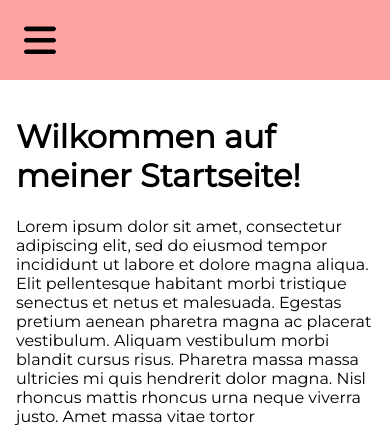
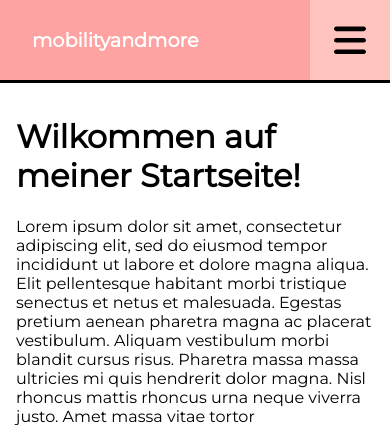
Before and after one commit to MasterTK575/mobilityandmore, a Flask app: page / in a window 390 px wide. Shown: the top 425 px of the page. Run offline with Flask 2, Linux system fonts and the light colour scheme.

Commit message:
Finish mobile navbar

```diff
--- a/notes.txt
+++ b/notes.txt
@@ -1,3 +1,4 @@
 TODO:
-1. finish mobile navbar
-2. make navbar left scrollable (in case of small-ish screens)
+1. make navbar left scrollable (in case of small-ish screens) / or remove icons
+2. make different pages
+3. make the contact form work
--- a/static/styles.css
+++ b/static/styles.css
@@ -24,7 +24,7 @@ body::-webkit-scrollbar-track {
 }
 
 body::-webkit-scrollbar-thumb {
-    background: var(--bg-primary);
+    background: var(--bg-secondary);
 }
 
 main {
@@ -106,41 +106,96 @@ main {
     transform: rotate(-180deg);
 }
 
-.responsive {
+.mobile {
     display: none;
 }
 
 /* Small screens */
 @media only screen and (max-width: 600px) {
+    /* Fix Navbar to the top */
     .navbar {
         top: 0;
         width: 100vw;
         height: 5rem;
     }
-
-    .logo {
-        display: none;
-    }
-
-    .navbar-nav {
-        flex-direction: row;
-    }
-
-    .nav-link {
-        justify-content: center;
-    }
-
-    .nav-item {
-        display: none;
-    }
-    .responsive {
-        display: flex;
-    }
-
     main {
         margin-left: 0;
         margin-top: 5rem;
     }
+    /* Style the new mobile navbar */
+    .mobile {
+        list-style: none;
+        padding: 0;
+        margin: 0;
+        display: flex;
+        flex-direction: row;
+        align-items: center;
+        justify-content: space-between;
+        height: 100%;
+        border-style: none none solid;
+        border-width: 3px;
+        border-color: var(--text-primary);
+
+    }
+    .mobile-item {
+        height: 100%;
+        transition: 150ms ease;
+    }
+    .mobile-item:hover {
+        background: var(--bg-secondary);
+    }
+    .mobile-item:hover .mobile-link{
+        color: white;
+    }
+    .mobile-link {
+        text-decoration: none;
+        display: flex;
+        align-items: center;
+        height: 5rem;
+        color: var(--text-primary);
+    }
+    .mobile-link svg {
+        min-width: 2rem;
+        margin: 0 1.5rem;
+    }
+    .brand {
+        width: 100%;
+        font-weight: bold;
+        font-size: 1.2rem;
+        padding-left: 2rem;
+        text-align: center;
+    }
+
+
+    /* Style the drop-down menu */
+    .logo {
+        display: none;
+    }
+    .navbar-nav {
+        display: none;
+        padding-top: 0.5rem;
+        height: 18.5rem;
+        background: var(--bg-primary);
+
+    }
+    .nav-link {
+        justify-content: center;
+        height: 3rem;
+    }
+    .nav-link svg {
+        display: none;
+    }
+    .nav-link .link-text {
+        display: block;
+    }
+    .nav-item:last-child {
+        margin-top: 0;
+    }
+    .navbar-nav.active {
+        transition: 300ms ease;
+        display: flex;
+    }
+
 }
 
 /* Large screens */
--- a/templates/layout.html
+++ b/templates/layout.html
@@ -17,6 +17,22 @@
   <body>
     <!--navbar-->
     <nav class="navbar">
+      <ul class="mobile">
+        <li class="mobile-item brand">
+          <a href="#" class="mobile-link">mobilityandmore</a>
+        </li>
+        <li class="mobile-item toggle">
+          <a href="#" class="mobile-link">
+            <svg xmlns="http://www.w3.org/2000/svg" viewBox="0 0 448 512">
+              <!--! Font Awesome Pro 6.2.1 by @fontawesome - https://fontawesome.com License - https://fontawesome.com/license (Commercial License) Copyright 2022 Fonticons, Inc. -->
+              <path
+                d="M0 96C0 78.3 14.3 64 32 64H416c17.7 0 32 14.3 32 32s-14.3 32-32 32H32C14.3 128 0 113.7 0 96zM0 256c0-17.7 14.3-32 32-32H416c17.7 0 32 14.3 32 32s-14.3 32-32 32H32c-17.7 0-32-14.3-32-32zM448 416c0 17.7-14.3 32-32 32H32c-17.7 0-32-14.3-32-32s14.3-32 32-32H416c17.7 0 32 14.3 32 32z"
+              />
+            </svg>
+          </a>
+        </li>
+      </ul>
+
       <ul class="navbar-nav">
         <li class="logo">
           <a href="#" class="nav-link">
@@ -76,7 +92,7 @@
                 d="M96 0C43 0 0 43 0 96V416c0 53 43 96 96 96H544c53 0 96-43 96-96V96c0-53-43-96-96-96H96zM64 96c0-17.7 14.3-32 32-32H544c17.7 0 32 14.3 32 32V416c0 17.7-14.3 32-32 32H96c-17.7 0-32-14.3-32-32V96zm159.8 80c0-26.5-21.5-48-48-48s-48 21.5-48 48s21.5 48 48 48s48-21.5 48-48zM96 309.3c0 14.7 11.9 26.7 26.7 26.7h56.1c8-34.1 32.8-61.7 65.2-73.6c-7.5-4.1-16.2-6.4-25.3-6.4H149.3C119.9 256 96 279.9 96 309.3zM461.2 336h56.1c14.7 0 26.7-11.9 26.7-26.7c0-29.5-23.9-53.3-53.3-53.3H421.3c-9.2 0-17.8 2.3-25.3 6.4c32.4 11.9 57.2 39.5 65.2 73.6zM372 289c-3.9-.7-7.9-1-12-1H280c-4.1 0-8.1 .3-12 1c-26 4.4-47.3 22.7-55.9 47c-2.7 7.5-4.1 15.6-4.1 24c0 13.3 10.7 24 24 24H408c13.3 0 24-10.7 24-24c0-8.4-1.4-16.5-4.1-24c-8.6-24.3-29.9-42.6-55.9-47zM512 176c0-26.5-21.5-48-48-48s-48 21.5-48 48s21.5 48 48 48s48-21.5 48-48zM320 256c35.3 0 64-28.7 64-64s-28.7-64-64-64s-64 28.7-64 64s28.7 64 64 64z"
               />
             </svg>
-            <span class="link-text">Vorträge</span>
+            <span class="link-text">Workshops</span>
           </a>
         </li>
         <li class="nav-item">
@@ -101,17 +117,6 @@
             <span class="link-text">Referenzen</span>
           </a>
         </li>
-        <li class="nav-item responsive">
-          <a href="#" class="nav-link">
-            <svg xmlns="http://www.w3.org/2000/svg" viewBox="0 0 448 512">
-              <!--! Font Awesome Pro 6.2.1 by @fontawesome - https://fontawesome.com License - https://fontawesome.com/license (Commercial License) Copyright 2022 Fonticons, Inc. -->
-              <path
-                d="M0 96C0 78.3 14.3 64 32 64H416c17.7 0 32 14.3 32 32s-14.3 32-32 32H32C14.3 128 0 113.7 0 96zM0 256c0-17.7 14.3-32 32-32H416c17.7 0 32 14.3 32 32s-14.3 32-32 32H32c-17.7 0-32-14.3-32-32zM448 416c0 17.7-14.3 32-32 32H32c-17.7 0-32-14.3-32-32s14.3-32 32-32H416c17.7 0 32 14.3 32 32z"
-              />
-            </svg>
-            <span class="link-text">Toggle-Bars</span>
-          </a>
-        </li>
         <li class="nav-item">
           <a href="#" class="nav-link">
             <svg xmlns="http://www.w3.org/2000/svg" viewBox="0 0 512 512">
@@ -132,4 +137,5 @@
     <!--add impressum and datenschutz-->
     <!--end footer-->
   </body>
+  <script src="/static/script.js"></script>
 </html>
```
